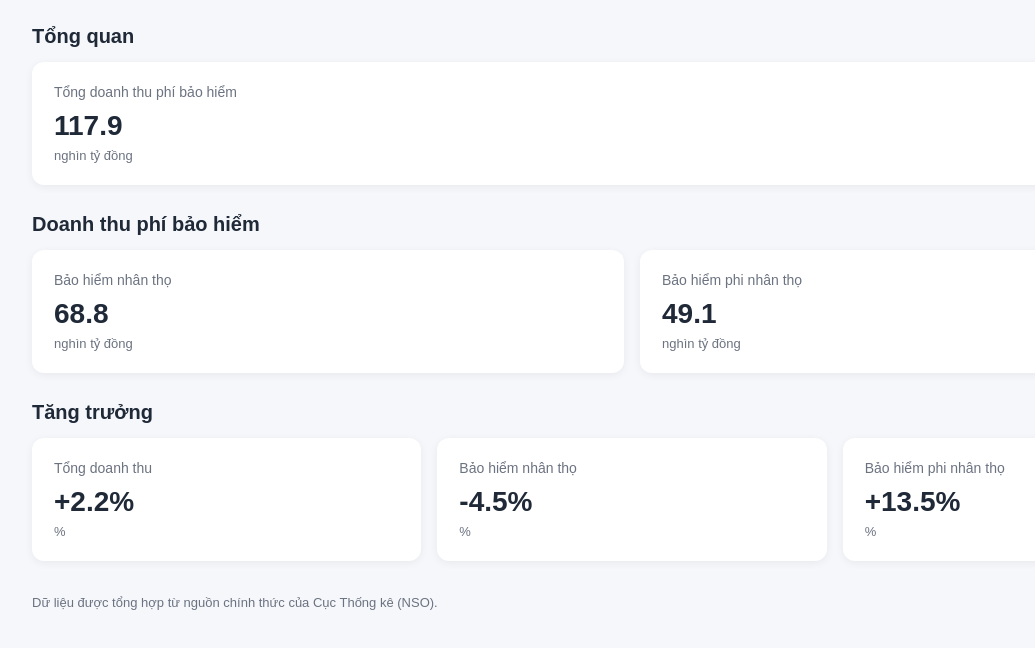
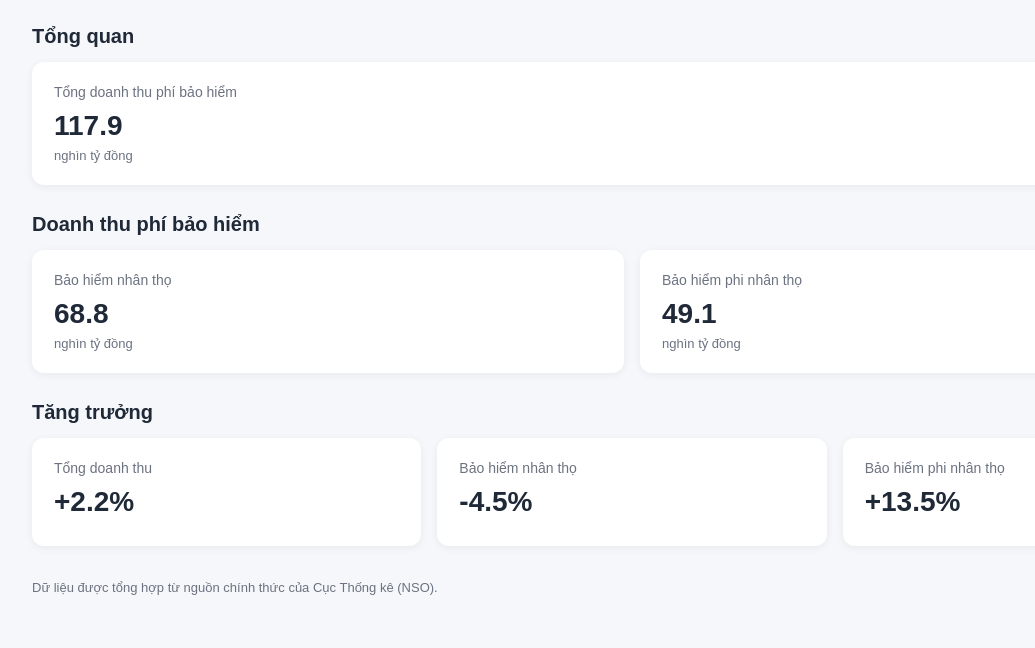
Before and after one commit to kiennt0583-bit/vietnam-market-dashboard, a plain HTML site: page insurance_dashboard.html in a window 1280 px wide. Shown: the part 118-766 px from the top of the page, without its empty margins (8-1043 px from the left). Drawn offline with Linux system fonts and the light colour scheme.

Commit message:
Fix insurance growth display

```diff
--- a/insurance_dashboard.html
+++ b/insurance_dashboard.html
@@ -132,19 +132,19 @@ body {
         <div class="card">
             <div class="label">Tổng doanh thu</div>
             <div class="value">+2.2%</div>
-            <div class="unit">%</div>
+            <div class="unit"></div>
         </div>
 
         <div class="card">
             <div class="label">Bảo hiểm nhân thọ</div>
             <div class="value">-4.5%</div>
-            <div class="unit">%</div>
+            <div class="unit"></div>
         </div>
 
         <div class="card">
             <div class="label">Bảo hiểm phi nhân thọ</div>
             <div class="value">+13.5%</div>
-            <div class="unit">%</div>
+            <div class="unit"></div>
         </div>
 
         </div>
```
